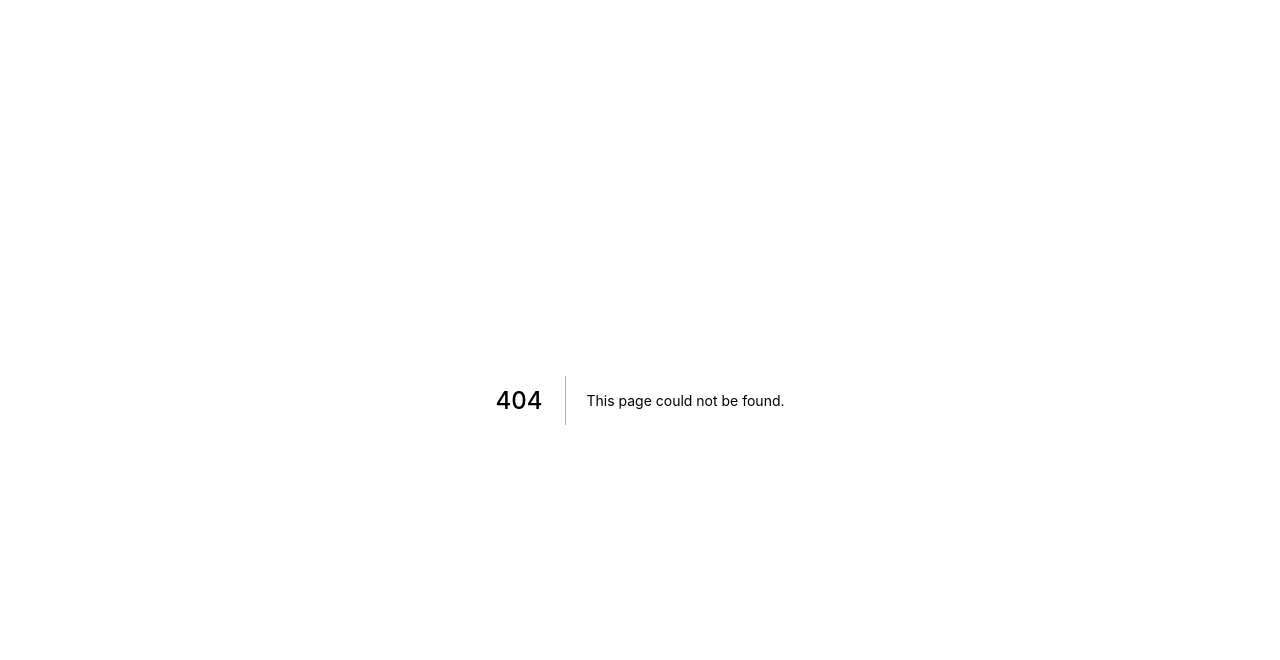
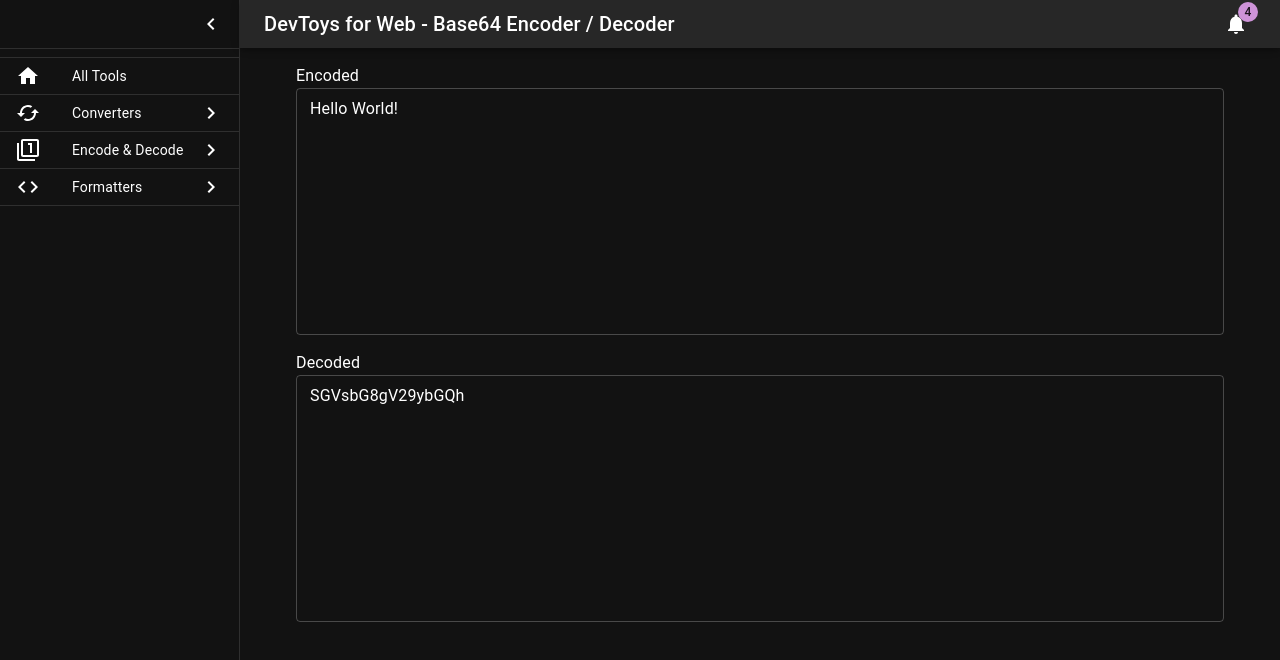
Before and after one commit to s-yoshiki/DevToysWeb, a Next.js app: page /items/encode_decode/base64 in a window 1280 px wide. Before the commit this address had no page. Shown: the top 660 px of the page. Built offline with nearby package versions, Linux system fonts and the light colour scheme.

Commit message:
feat: base64

```diff
--- /dev/null
+++ b/pages/items/encode_decode/base64.tsx
@@ -0,0 +1,62 @@
+import { useState } from 'react'
+import Layout from '../../../components/Layout'
+import TextField from '@mui/material/TextField';
+import Box from '@mui/material/Box';
+import CryptoJS from 'crypto-js'
+
+// note: Thanks! -> https://gist.github.com/joecliff/10948117
+
+const strToBase64 = (s: string): string => CryptoJS.enc.Base64.stringify(CryptoJS.enc.Utf8.parse(s))
+
+const base64ToStr = (s: string): string => CryptoJS.enc.Base64.parse(s).toString(CryptoJS.enc.Utf8)
+
+const SAMPLE = 'Hello World!'
+
+const Index = () => {
+  let [form, setForm] = useState({
+    src: SAMPLE,
+    dst: strToBase64(SAMPLE)
+  });
+  const onChangeHandler = (e: any) => {
+    const target = e.target;
+    const value = target.type === "checkbox" ? target.checked : target.value;
+    let tmp = {
+      src: '',
+      dst: '',
+    }
+    switch (target.name) {
+      case 'src':
+        try {
+          tmp.dst = strToBase64(value)
+        } catch (e) {
+          tmp.dst = form.dst
+        }
+        break;
+      case 'dst':
+        try {
+          tmp.src = base64ToStr(value)
+        } catch (e) {
+          tmp.src = form.src
+        }
+        break;
+      default:
+        break;
+    }
+    setForm({ ...tmp, [target.name]: value });
+  }
+
+  return (
+    <Layout title="Base64 Encoder / Decoder">
+      <Box sx={{ p: 1 }} >
+        <span>Encoded</span>
+        <TextField label="" multiline rows={10} name="src" variant="outlined" size="small" fullWidth onChange={onChangeHandler} value={form.src} />
+      </Box>
+      <Box sx={{ p: 1 }} >
+        <span>Decoded</span>
+        <TextField label="" multiline rows={10} name="dst" variant="outlined" size="small" fullWidth onChange={onChangeHandler} value={form.dst} />
+      </Box>
+    </Layout>
+  )
+}
+
+export default Index
```
